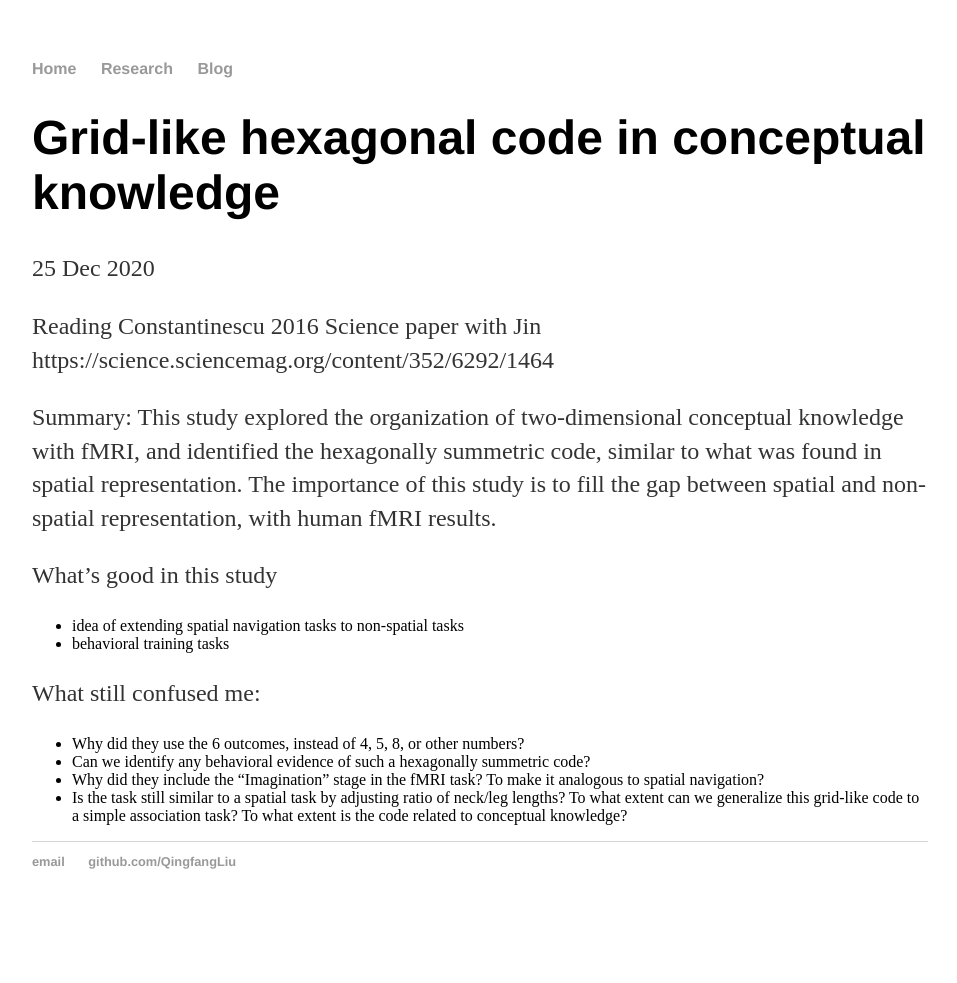
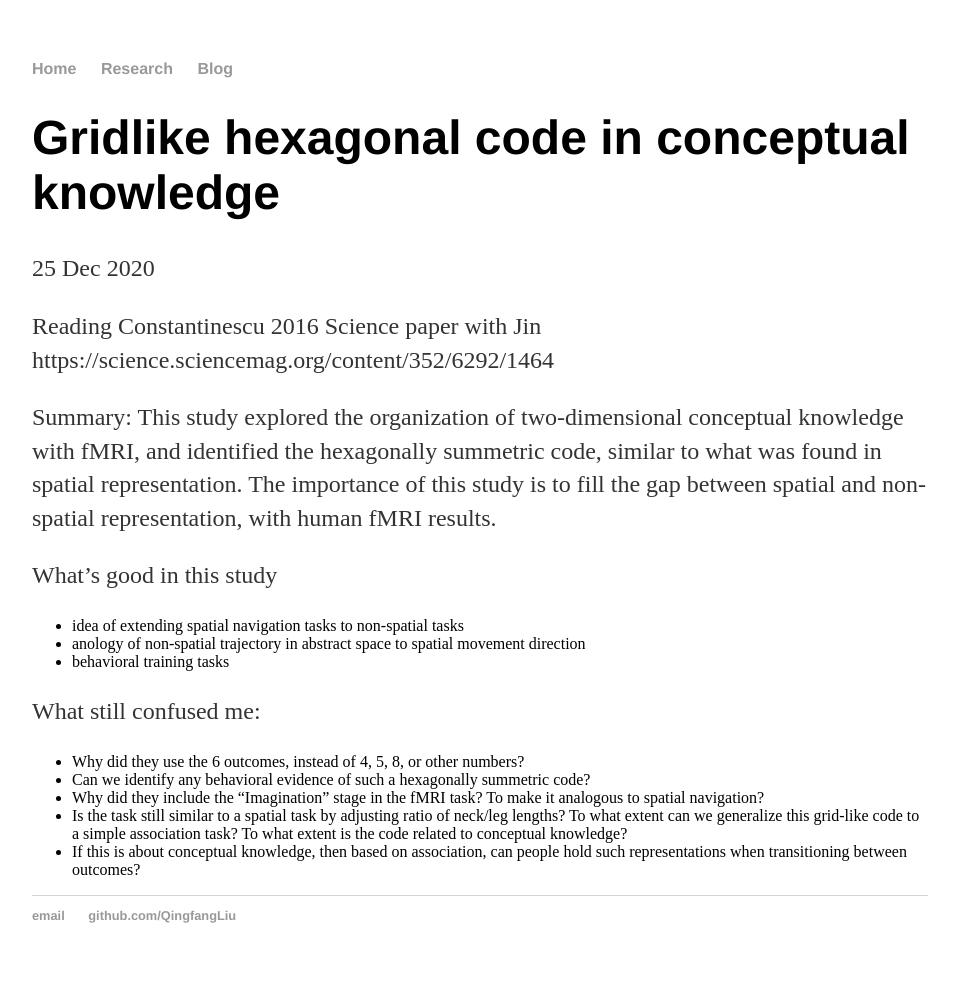
Before and after one commit to QingfangLiu/qingfangliu.github.io, a Jekyll site: the page built from _posts/2020-12-25-grid-code.md, in a window 1280 px wide. Shown: the whole page, without its empty margins (160-1117 px from the left). Built offline with Jekyll 4.4.1, drawn with Linux system fonts in a browser that asks for light colours; before the commit the page ends 929 px from its top, so only the background shows below that.

Commit message:
Update 2020-12-25-grid-code.md

```diff
--- a/_posts/2020-12-25-grid-code.md
+++ b/_posts/2020-12-25-grid-code.md
@@ -1,6 +1,6 @@
 ---
 layout: post
-title: "Grid-like hexagonal code in conceptual knowledge"
+title: "Gridlike hexagonal code in conceptual knowledge"
 date: 2020-12-25
 ---
 
@@ -11,6 +11,7 @@ Summary: This study explored the organization of two-dimensional conceptual know
 
 What's good in this study
 - idea of extending spatial navigation tasks to non-spatial tasks
+- anology of non-spatial trajectory in abstract space to spatial movement direction
 - behavioral training tasks
 
 
@@ -19,3 +20,4 @@ What still confused me:
 - Can we identify any behavioral evidence of such a hexagonally summetric code?
 - Why did they include the "Imagination" stage in the fMRI task? To make it analogous to spatial navigation?
 - Is the task still similar to a spatial task by adjusting ratio of neck/leg lengths? To what extent can we generalize this grid-like code to a simple association task? To what extent is the code related to conceptual knowledge?
+- If this is about conceptual knowledge, then based on association, can people hold such representations when transitioning between outcomes?
```
